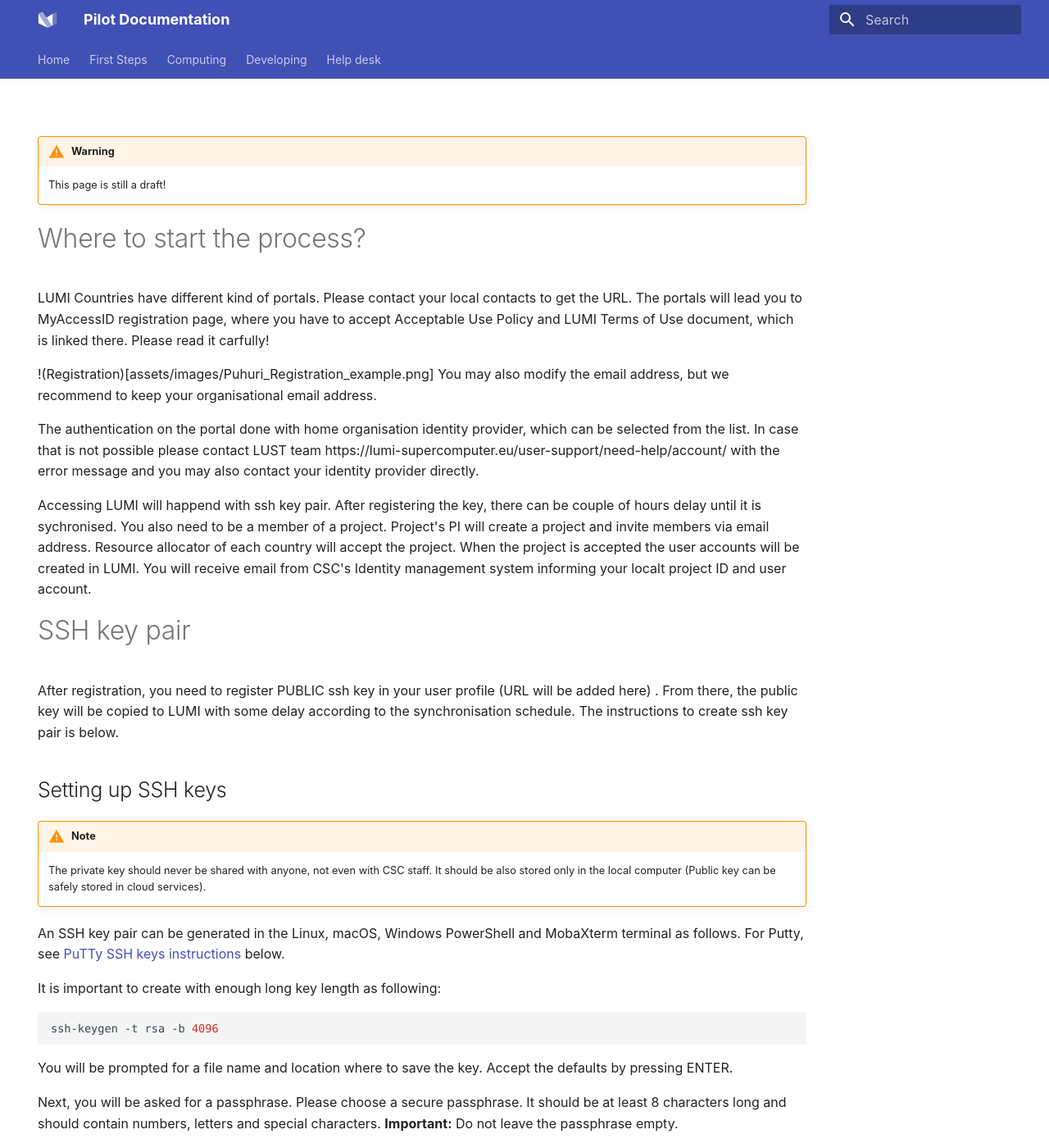
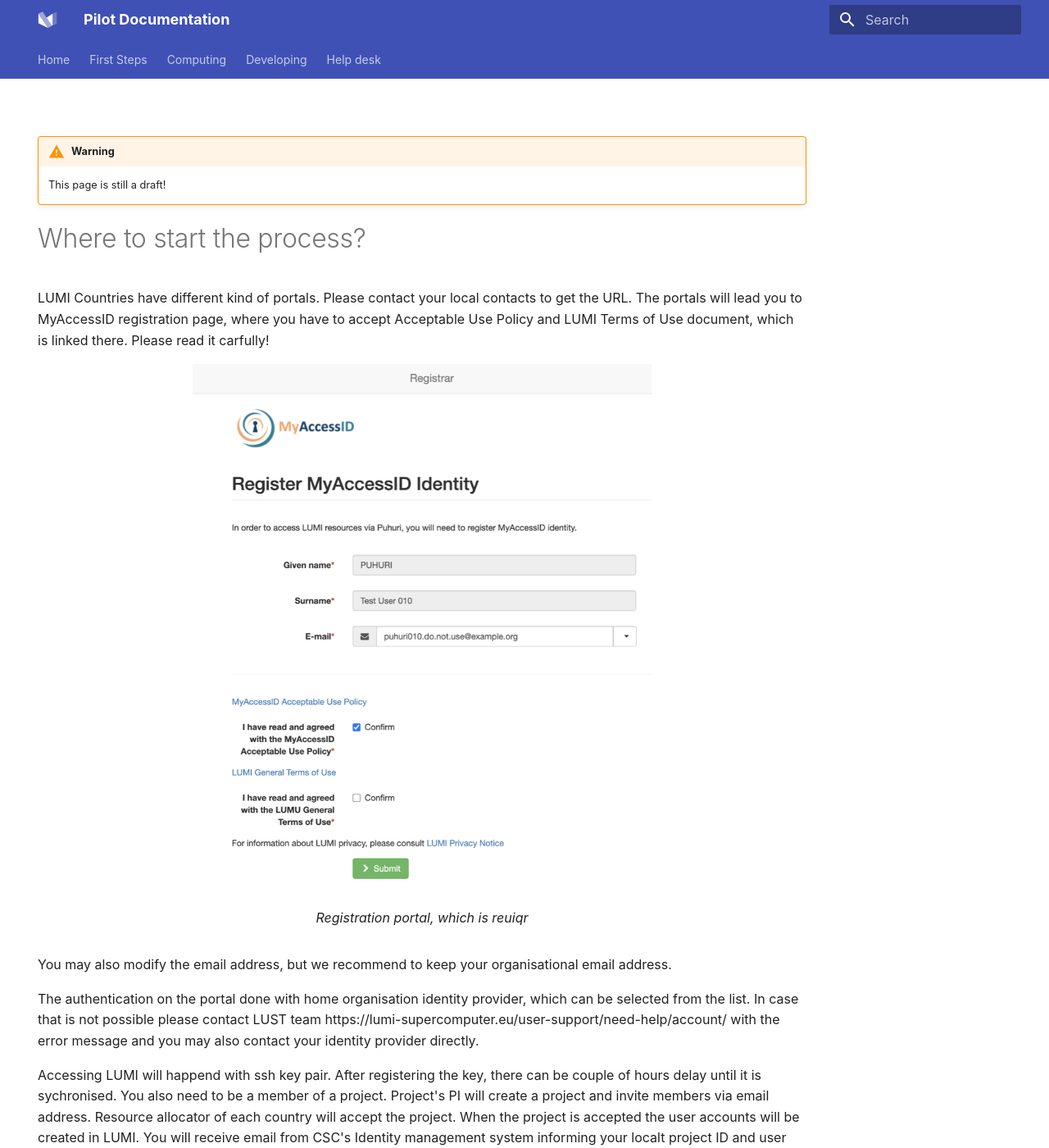
Before and after one commit to Lumi-supercomputer/lumi-userguide, an MkDocs documentation site: the page built from docs/accounts/registration.md, in a window 1280 px wide and 1400 px high. Shown: the whole window at 82% size. Built offline with MkDocs 1.6.1 and Material for MkDocs 9.7.7, drawn with Linux system fonts in a browser that asks for light colours.

Commit message:
Update registration.md
new image attempt

```diff
--- a/docs/accounts/registration.md
+++ b/docs/accounts/registration.md
@@ -12,7 +12,16 @@
 LUMI Countries have different kind of portals. Please contact your local contacts to get the URL.
 The portals will lead you to MyAccessID registration page, where you have to accept Acceptable Use Policy and LUMI Terms of Use document, which is linked there. Please read it carfully!
 
-!(Registration)[assets/images/Puhuri_Registration_example.png]
+<figure>
+  <img
+    src="../../../assets/images/Puhuri_Registration_example.png"
+    width="560"
+    alt="Screenshot of registrationg portal"
+  >
+  <figcaption>Registration portal, which is reuiqr</figcaption>
+</figure>
+
+
 You may also modify the email address, but we recommend to keep your organisational email address.
 
 The authentication on the portal done with home organisation identity provider, which can be selected from the list.
```
